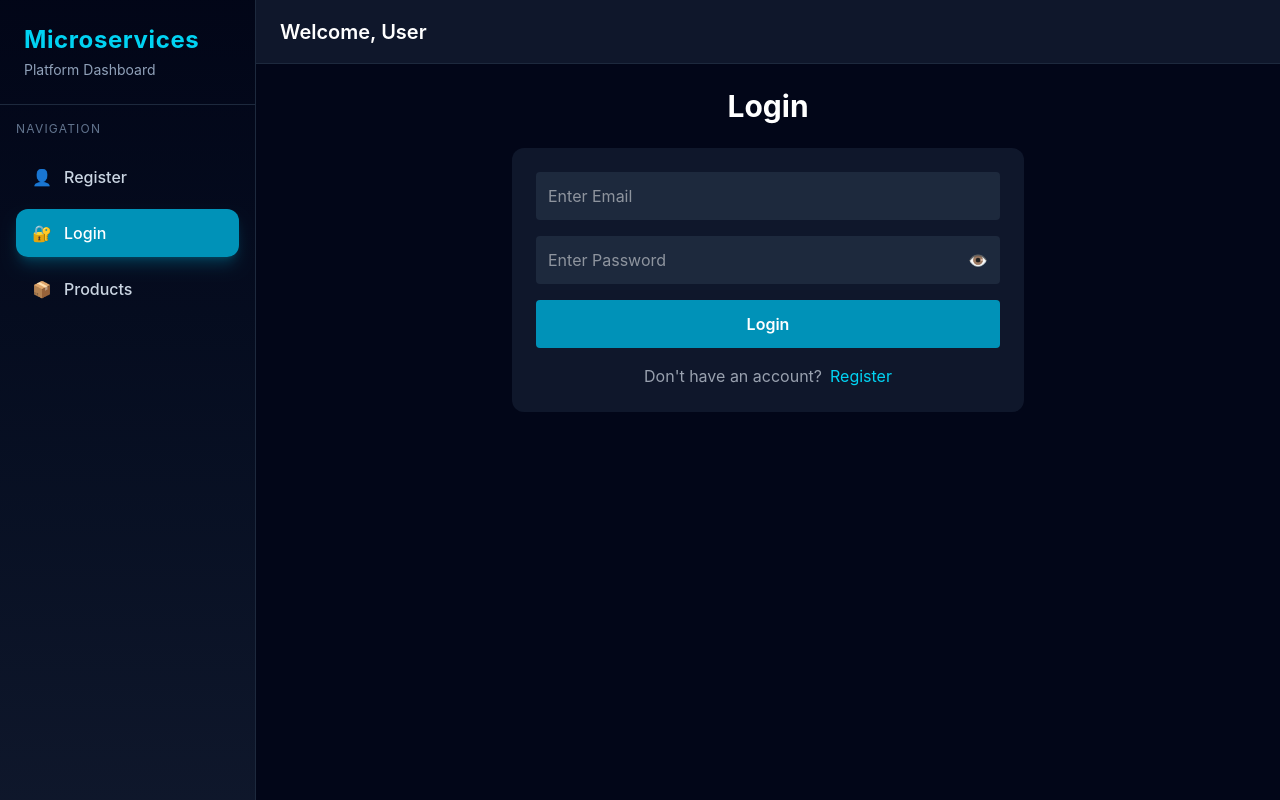
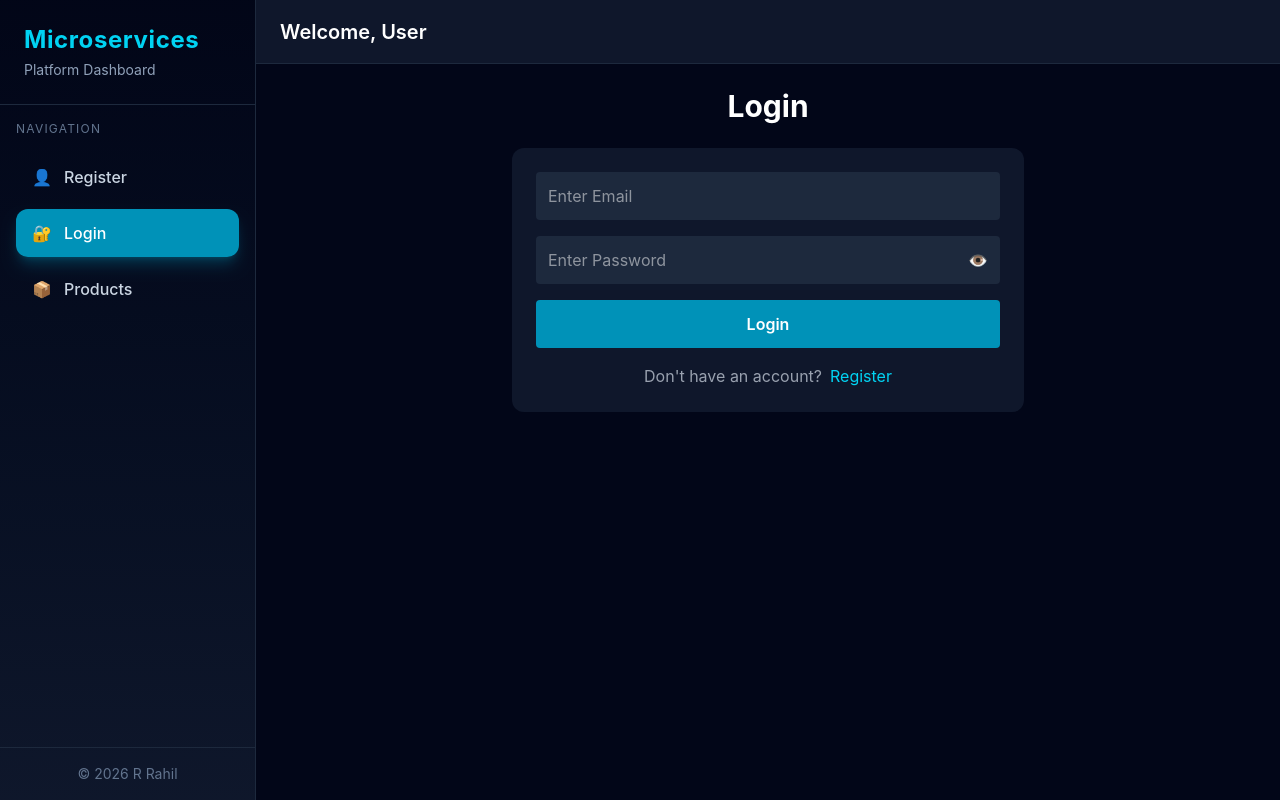
Before and after one commit to rahillll16/scalable-microservices-platform, a React app in the folder frontend/: page /login in a window 1280 px wide. Built offline with nearby package versions, Linux system fonts and the light colour scheme; no server answers; the HTML template or start-up script is replaced by a standard one.

Commit message:
sidebar updated

```diff
--- a/frontend/src/components/Sidebar.jsx
+++ b/frontend/src/components/Sidebar.jsx
@@ -165,6 +165,22 @@ function Sidebar() {
 
             </nav>
 
+            {/* Footer */}
+
+            <div className="
+                p-4
+                border-t
+                border-slate-800
+                text-center
+            ">
+                <p className="
+                    text-sm
+                    text-slate-500
+                ">
+                    © 2026 R Rahil
+                </p>
+            </div>
+
         </aside>
     );
 }
```
